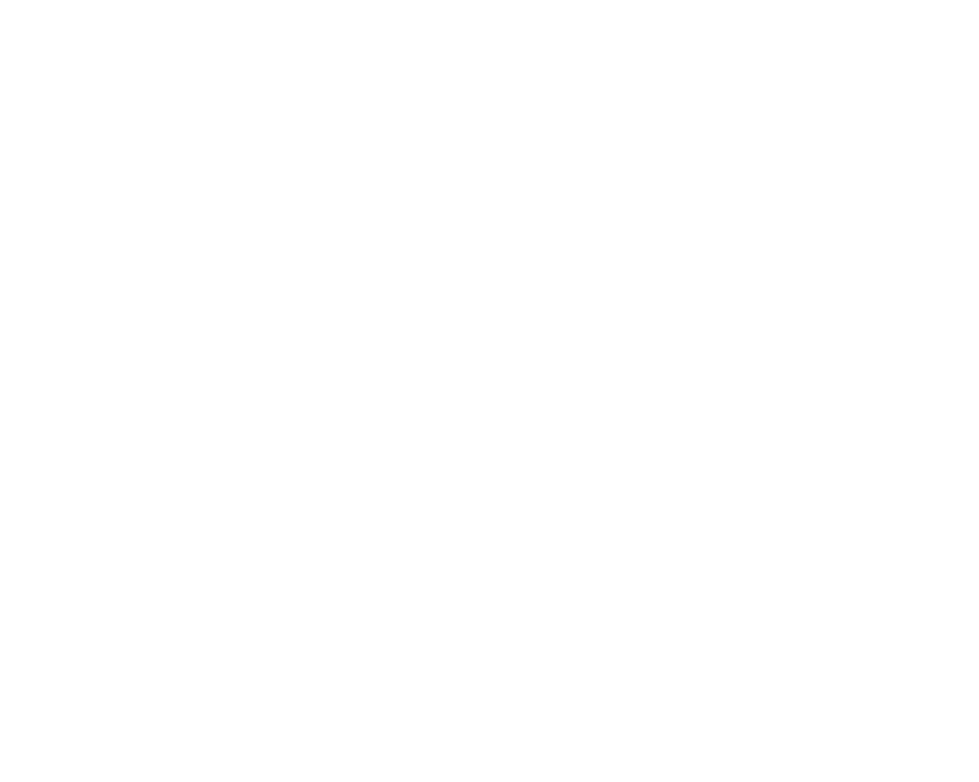
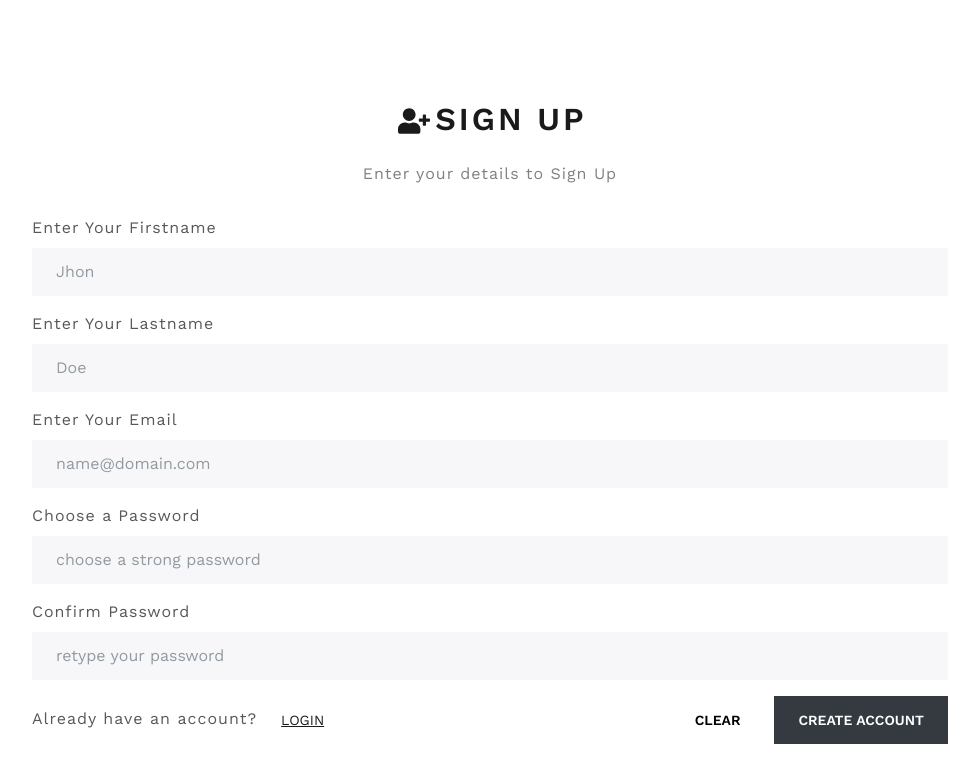
Before and after one commit to Swaniket/notes-bucket, a React (Vite) app in the folder ui/: page /sign-up in a window 1280 px wide. Before the commit this address had no page. Shown: the top 782 px of the page, without its empty margins (150-1129 px from the left). Built offline with nearby package versions, Linux system fonts and the light colour scheme.

Commit message:
UI - Initial Sign up page created

```diff
--- a/ui/src/App.jsx
+++ b/ui/src/App.jsx
@@ -1,6 +1,6 @@
 import { Routes, Route } from "react-router-dom";
 import { ToastContainer } from "react-toastify";
-import { Login, Home } from "./pages";
+import { Login, Home, Signup } from "./pages";
 import "./App.css";
 import "react-toastify/dist/ReactToastify.css";
 
@@ -11,6 +11,7 @@
         <Route path="/" element={<Login />} />
 
         <Route path="/home" element={<Home />} />
+        <Route path="/sign-up" element={<Signup />} />
       </Routes>
       <ToastContainer />
     </div>
--- a/ui/src/index.css
+++ b/ui/src/index.css
@@ -11,7 +11,6 @@
 }
 
 .heading {
-    /* font-weight: bolder; */
   margin: 35px;
   display: flex;
   justify-content: center;
@@ -23,3 +22,12 @@
   display: flex;
   justify-content: center;
 }
+
+.custom-container {
+  margin: 100px;
+}
+
+.button-group-login-signup {
+  display: flex;
+  justify-content: space-between;
+}
--- a/ui/src/pages/Login/index.css
+++ b/ui/src/pages/Login/index.css
@@ -1,7 +1,4 @@
-.button-group {
-    display: flex;
-    justify-content: flex-end;
-  }
+
 
 .field-header {
     display: flex;
@@ -17,6 +14,6 @@
   margin-left: 10px;
 }
 
-  .custom-container {
-    margin: 100px;
+.btn-link:hover {
+  background-color: transparent !important;
 }
--- a/ui/src/pages/Login/index.jsx
+++ b/ui/src/pages/Login/index.jsx
@@ -1,7 +1,7 @@
 import React, { useEffect, useState } from "react";
 import { useNavigate } from "react-router-dom";
 import { useSelector, useDispatch } from "react-redux";
-import { Button, Form, Container } from "react-bootstrap";
+import { Button, Form } from "react-bootstrap";
 import { toast } from "react-toastify";
 import { FaSignInAlt, FaInfoCircle } from "react-icons/fa";
 import {
@@ -91,6 +91,10 @@
     dispatch(resetStateMessages());
   };
 
+  const navigateToSignup = () => {
+    navigate("/sign-up");
+  };
+
   return (
     <div className="custom-container">
       <section>
@@ -131,7 +135,6 @@
               required
             />
           </Form.Group>
-
           {/* Password */}
           <Form.Group className="mb-3">
             <Form.Label className="field-header">
@@ -147,7 +150,6 @@
               required
             />
           </Form.Group>
-
           {/* Remember Me */}
           <Form.Group className="mb-3">
             <Form.Check
@@ -162,9 +164,15 @@
               }}
             />
           </Form.Group>
-
           {/* Buttons */}
-          <div className="button-group">
+          <div className="button-group-login-signup">
+            <section>
+              Don't have an account?
+              <Button className="btn btn-link" onClick={navigateToSignup}>
+                Sign Up
+              </Button>
+            </section>
+            <section className="login-button-group">
               <Button
                 className="btn btn-light"
                 style={{ marginRight: "10px" }}
@@ -172,9 +180,14 @@
               >
                 Clear
               </Button>
-            <Button className="btn btn-dark" type="submit" disabled={isLoading}>
+              <Button
+                className="btn btn-dark"
+                type="submit"
+                disabled={isLoading}
+              >
                 {isLoading ? "Loading…" : "Login"}
               </Button>
+            </section>
           </div>
         </Form>
       )}
--- /dev/null
+++ b/ui/src/pages/Signup/index.css
@@ -0,0 +1,4 @@
+.button-group {
+    display: flex;
+    justify-content: flex-end;
+}
--- /dev/null
+++ b/ui/src/pages/Signup/index.jsx
@@ -0,0 +1,149 @@
+import React, { useState } from "react";
+import { useNavigate } from "react-router-dom";
+import { Button, Form } from "react-bootstrap";
+import { FaUserPlus } from "react-icons/fa";
+import "./index.css";
+
+function Signup() {
+  const navigate = useNavigate();
+
+  const [formData, setFormData] = useState({
+    firstname: "",
+    lastName: "",
+    email: "",
+    password: "",
+    confirmPassword: "",
+  });
+  const { firstname, lastName, email, password, confirmPassword } = formData;
+
+  const clearForm = () => {};
+
+  const navigateToLogin = () => {
+    navigate("/");
+  };
+
+  const onChange = () => {};
+
+  const onSubmit = () => {};
+
+  return (
+    <div className="custom-container">
+      <section>
+        <h1 className="heading">
+          <FaUserPlus style={{ margin: "5px" }} /> Sign Up
+        </h1>
+
+        <p className="heading-sub custom-text-secondary">
+          Enter your details to Sign Up
+        </p>
+      </section>
+
+      <Form onSubmit={onSubmit}>
+        {/* Firstname */}
+        <Form.Group className="mb-3">
+          <Form.Label className="field-header">
+            <strong>Enter Your Firstname</strong>
+          </Form.Label>
+          <Form.Control
+            type="text"
+            placeholder="Jhon"
+            id="firstName"
+            value={firstname}
+            name="firstName"
+            onChange={onChange}
+            required
+          />
+        </Form.Group>
+        {/* Lastname */}
+        <Form.Group className="mb-3">
+          <Form.Label className="field-header">
+            <strong>Enter Your Lastname</strong>
+          </Form.Label>
+          <Form.Control
+            type="text"
+            placeholder="Doe"
+            id="lastName"
+            value={lastName}
+            name="lastName"
+            onChange={onChange}
+            required
+          />
+        </Form.Group>
+        {/* Email */}
+        <Form.Group className="mb-3">
+          <Form.Label className="field-header">
+            <strong>Enter Your Email</strong>
+          </Form.Label>
+          <Form.Control
+            type="email"
+            placeholder="name@domain.com"
+            id="email"
+            value={email}
+            name="email"
+            onChange={onChange}
+            required
+          />
+        </Form.Group>
+        {/* Password */}
+        <Form.Group className="mb-3">
+          <Form.Label className="field-header">
+            <strong>Choose a Password</strong>
+          </Form.Label>
+          <Form.Control
+            type="password"
+            placeholder="choose a strong password"
+            id="password"
+            value={password}
+            name="password"
+            onChange={onChange}
+            required
+          />
+        </Form.Group>
+        {/* Confirm Password */}
+        <Form.Group className="mb-3">
+          <Form.Label className="field-header">
+            <strong>Confirm Password</strong>
+          </Form.Label>
+          <Form.Control
+            type="password"
+            placeholder="retype your password"
+            id="confirmPassword"
+            value={confirmPassword}
+            name="confirmPassword"
+            onChange={onChange}
+            required
+          />
+        </Form.Group>
+
+        {/* Buttons */}
+        <div className="button-group-login-signup">
+          <section>
+            Already have an account?
+            <Button className="btn btn-link" onClick={navigateToLogin}>
+              Login
+            </Button>
+          </section>
+          <section className="login-button-group">
+            <Button
+              className="btn btn-light"
+              style={{ marginRight: "10px" }}
+              onClick={clearForm}
+            >
+              Clear
+            </Button>
+            <Button
+              className="btn btn-dark"
+              type="submit"
+              // disabled={isLoading}
+            >
+              {/* {isLoading ? "Loading…" : "Create Account"} */}
+              Create Account
+            </Button>
+          </section>
+        </div>
+      </Form>
+    </div>
+  );
+}
+
+export default Signup;
--- a/ui/src/pages/index.js
+++ b/ui/src/pages/index.js
@@ -1,2 +1,3 @@
 export { default as Login } from "./Login/index";
+export { default as Signup } from "./Signup/index";
 export { default as Home } from "./Home/index";
```
Lines whose indentation alone changed are shown as unchanged.
